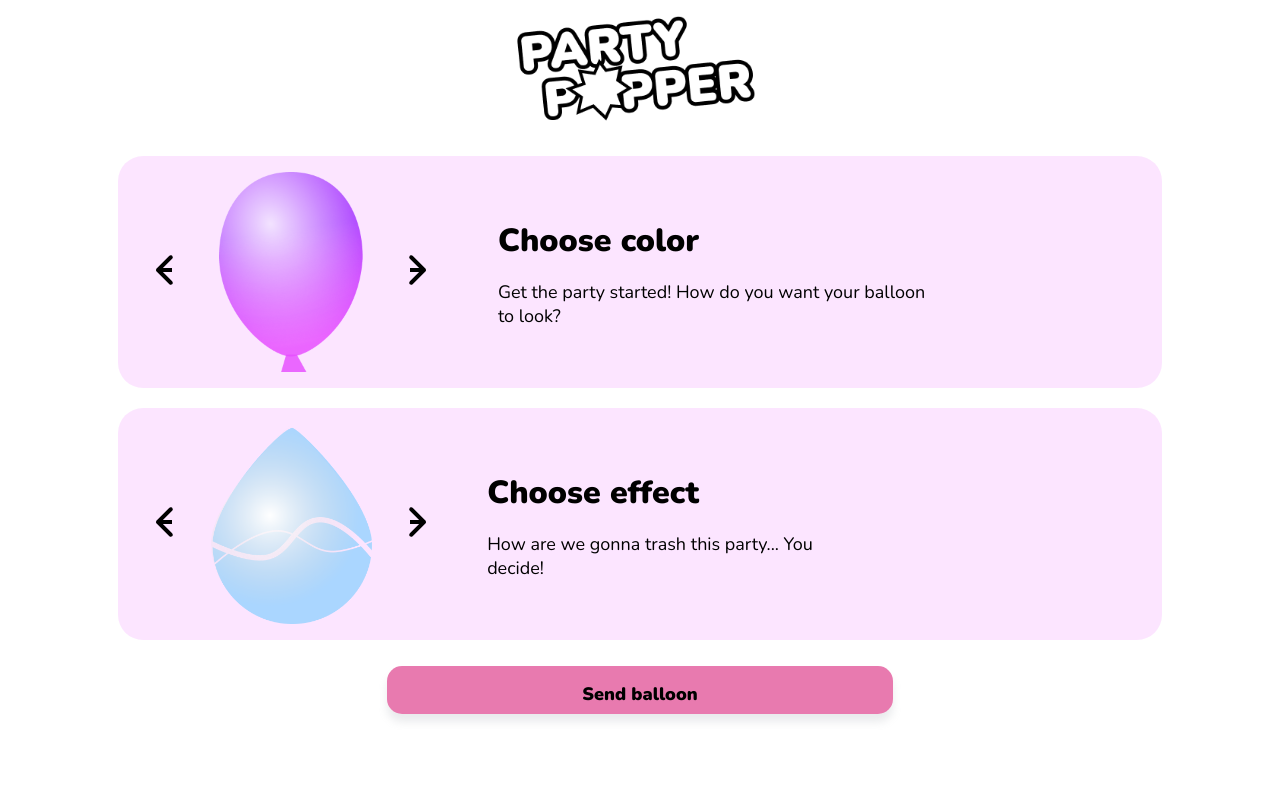
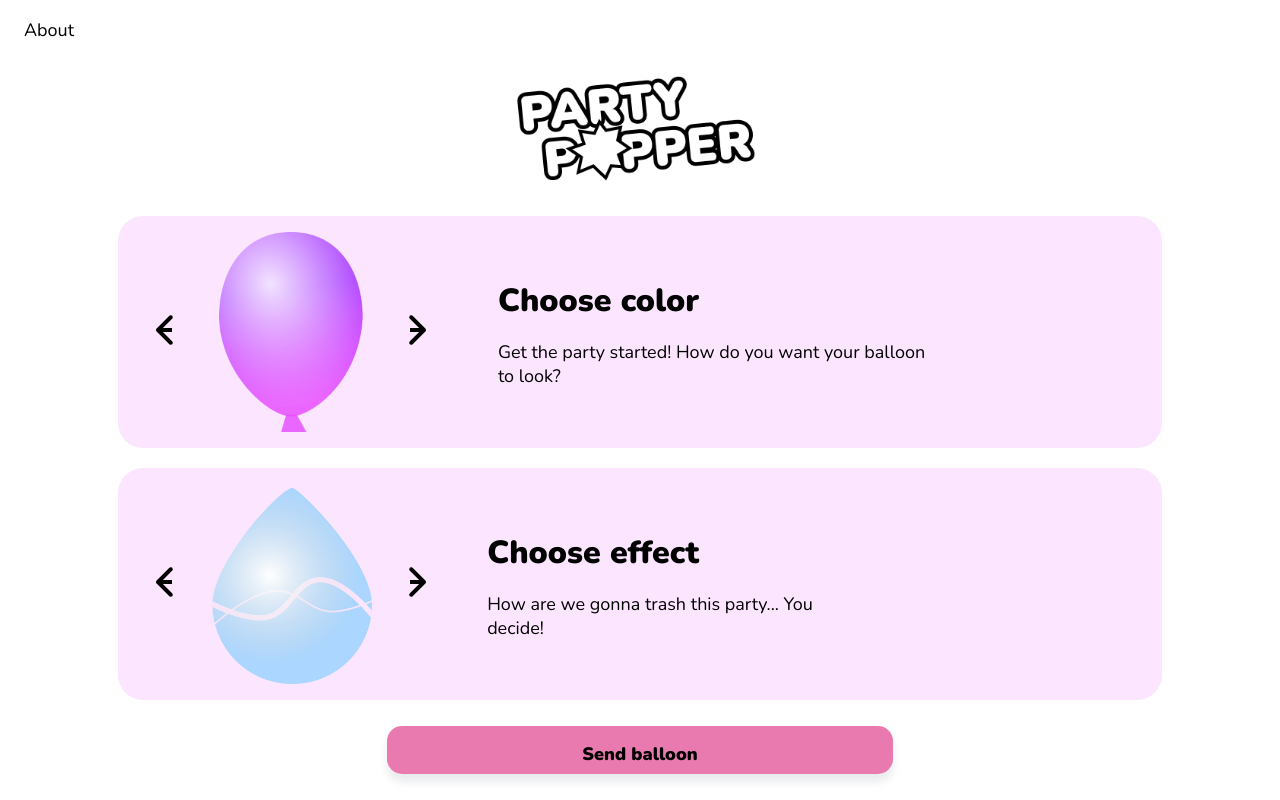
Before and after one commit to Amandisen/DH2413-PartyPopper-Server, a website: page public/index.html in a window 1280 px wide. Drawn offline with nearby package versions, Linux system fonts and the light colour scheme.

Commit message:
Added favicon and nav to about

```diff
--- a/public/index.html
+++ b/public/index.html
@@ -15,11 +15,13 @@
       href="https://fonts.googleapis.com/css2?family=Nunito:ital,wght@0,200;0,300;0,400;0,500;0,600;0,700;0,800;0,900;1,200;1,300;1,400;1,500;1,600;1,700;1,800;1,900&display=swap"
       rel="stylesheet"
     />
+    <link rel="icon" type="image/ico" href="/images/favicon.ico">
     <script src="../utils/slide.js" defer></script>
     <title>Party Popper!</title>
   </head>
 
   <body>
+    <p class="about__link" onclick="location.href='../about'">About</p>
     <img src="../images/logo.png" class="logo-img" />
     <div class="balloon-container" data-carousel="">
       <button
--- a/public/utils/style.css
+++ b/public/utils/style.css
@@ -7,6 +7,17 @@ body {
   font-family: "Nunito";
   font-size: 14px;
   margin-top: 0%;
+}
+
+.about__link {
+  margin-right: auto;
+  margin-left: 1rem;
+  cursor: pointer;
+}
+
+.about__link:hover {
+ font-weight: bolder;
+ color: rgba(211, 4, 104, 0.53);
 }
 
 .carousel {
```
Also changed, not shown: public/homepage.html (+1 -0 lines), public/images/favicon.ico (added).
